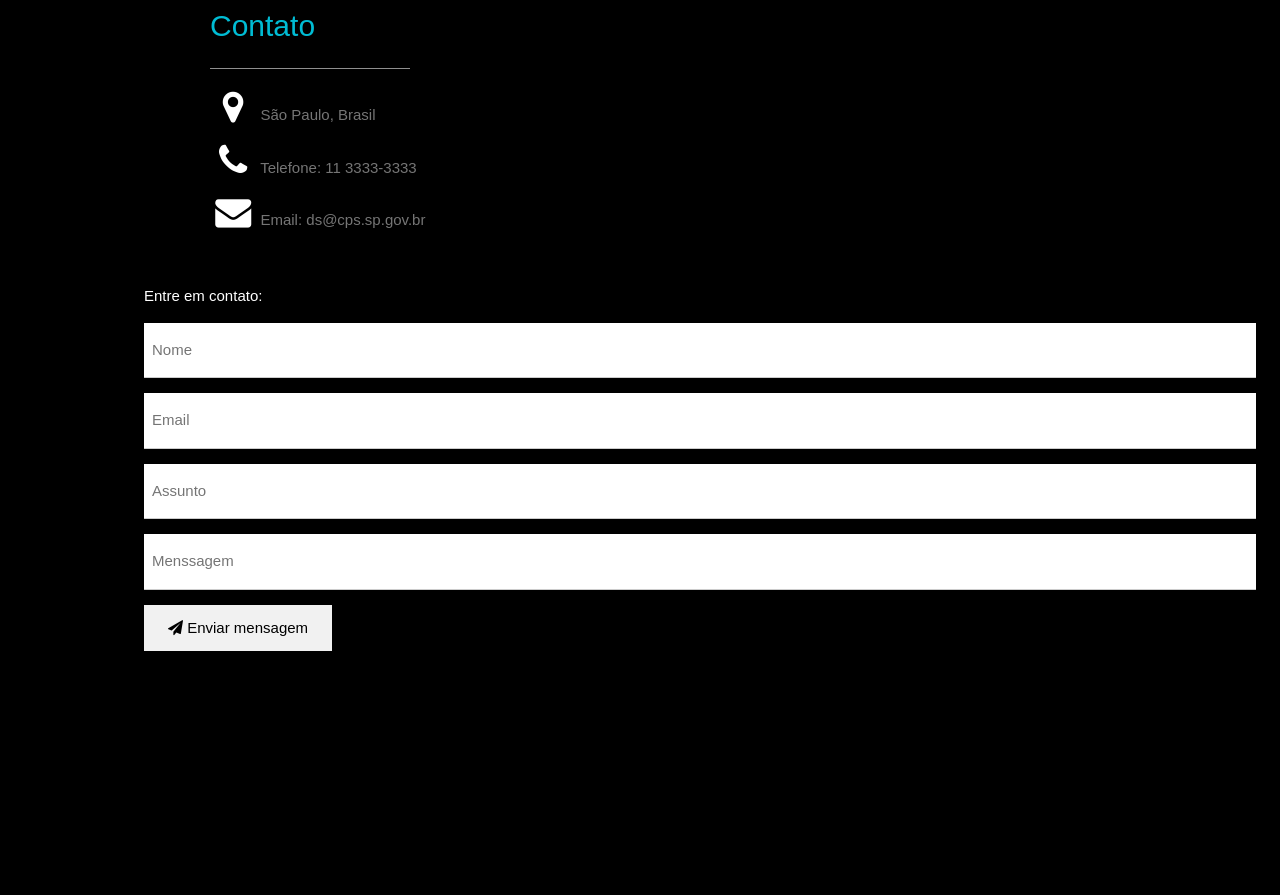
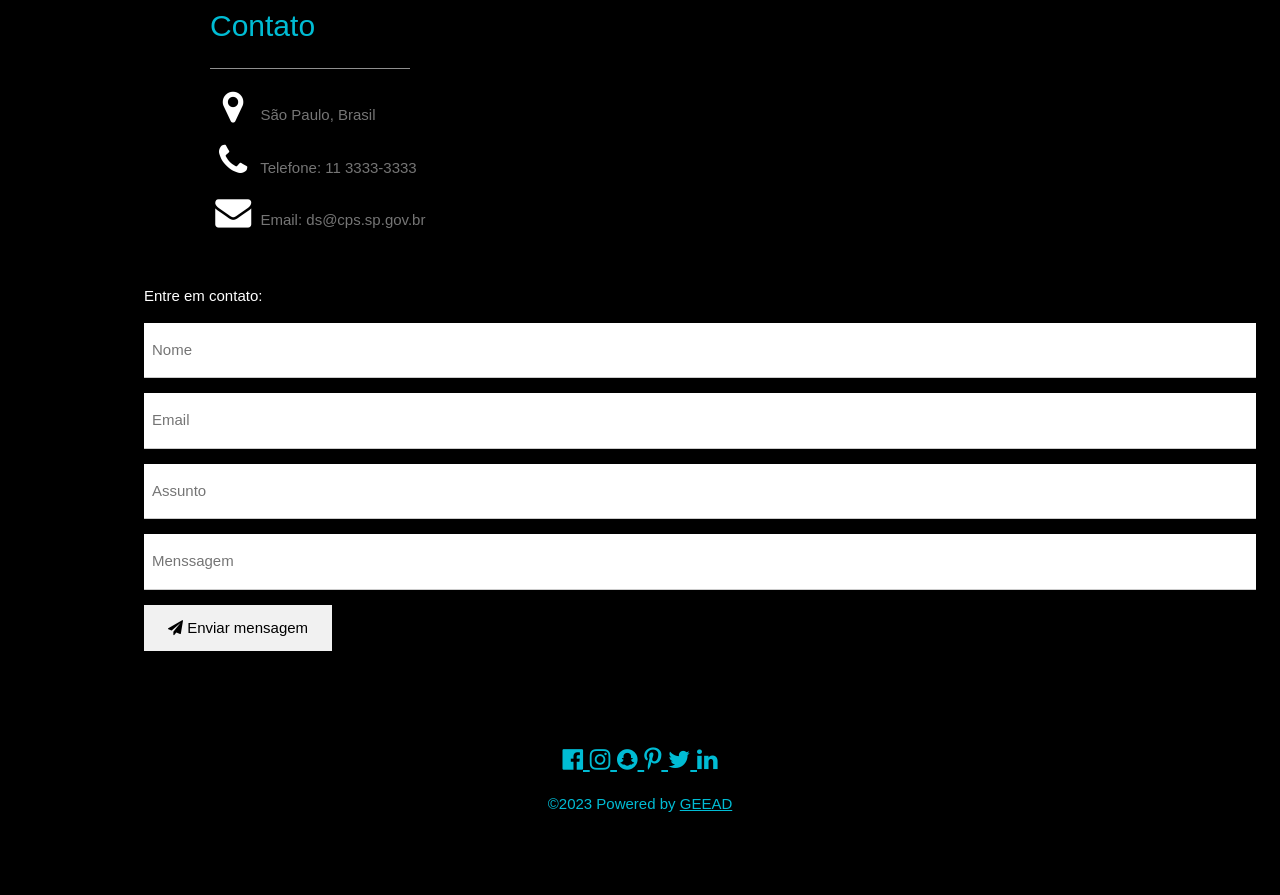
Before and after one commit to ticoabc/eadEtecAgenda15, a plain HTML site: page index.html in a window 1280 px wide. Shown: the part 3790-4685 px from the top of the page. Before the commit the page ends 4468 px from the top, so only its background shows below. Drawn offline with nearby package versions, Linux system fonts and the light colour scheme.

Commit message:
Atualizada a página inicial:     Adicionado links nas imagens das tecnologias com a instrução "_blank"     Adicionado o "Rodapé" da página com ícones para as redes sociais
        # Changes to be committed:
        #	modified:   index.html

```diff
--- a/index.html
+++ b/index.html
@@ -236,14 +236,26 @@
             <hr style="width:200px" class="w3-opacity">
             <div class="w3-row w3-row-padding">
                 <div class="w3-half">
+                    <a href="https://www.devmedia.com.br/o-que-e-o-html5/25820" target="_blank">
                         <img src="img/html5.png" style="width:50%" class="w3-opacity w3-hoveropacity-off">
+                    </a>
+                    <a href="https://www.tecmundo.com.br/programacao/2705-o-que-e-css-.htm" target="_blank">
                         <img src="img/css3.png" style="width:50%" class="w3-opacity w3-hoveropacity-off">
+                    </a>
+                    <a href="https://secure.php.net/manual/pt_BR/intro-whatis.php" target="_blank">
                         <img src="img/php.png" style="width:50%" class="w3-opacity w3-hoveropacity-off">
+                    </a>
                 </div>
                 <div class="w3-half">
+                    <a href="https://docs.microsoft.com/pt-br/dotnet/csharp/programmingguide/" target="_blank">
                         <img src="img/Csharp.png" style="width:50%" class="w3-opacity w3-hoveropacity-off">
+                    </a>
+                    <a href="https://www.mysql.com/" target="_blank">
                         <img src="img/sql.png" style="width:50%" class="w3-opacity w3-hoveropacity-off">
+                    </a>
+                    <a href="https://java.com/pt_BR/" target="_blank">
                         <img src="img/Java.png" style="width:50%" class="w3-opacity w3-hoveropacity-off">
+                    </a>
                 </div>
             </div>
         </div>
@@ -279,5 +291,29 @@
             </p>
         </form>
     </div>
+    <!--Rodapé-->
+    <footer class="w3-content w3-padding-64 w3-text-cyan w3-xlarge w3-center">
+        <a href="http://geead.cps.sp.gov.br/" target="_blank">
+            <i class="fa fa-facebook-official w3-hover-opacity"></i>
+        </a>
+        <a href="http://geead.cps.sp.gov.br/" target="_blank">
+            <i class="fa fa-instagram w3-hover-opacity"></i>
+        </a>
+        <a href="http://geead.cps.sp.gov.br/" target="_blank">
+            <i class="fa fa-snapchat w3-hover-opacity"></i>
+        </a>
+        <a href="http://geead.cps.sp.gov.br/" target="_blank">
+            <i class="fa fa-pinterest-p w3-hover-opacity"></i>
+        </a>
+        <a href="http://geead.cps.sp.gov.br/" target="_blank">
+            <i class="fa fa-twitter w3-hover-opacity"></i>
+        </a>
+        <a href="http://geead.cps.sp.gov.br/" target="_blank">
+            <i class="fa fa-linkedin w3-hover-opacity"></i>
+        </a>
+        <p class="w3-medium">&#169;2023 Powered by
+            <a href="http://geead.cps.sp.gov.br/" target="_blank" class="">GEEAD</a>
+        </p>
+    </footer>
 </body>
 </html>
```
Lines whose indentation alone changed are shown as unchanged.
